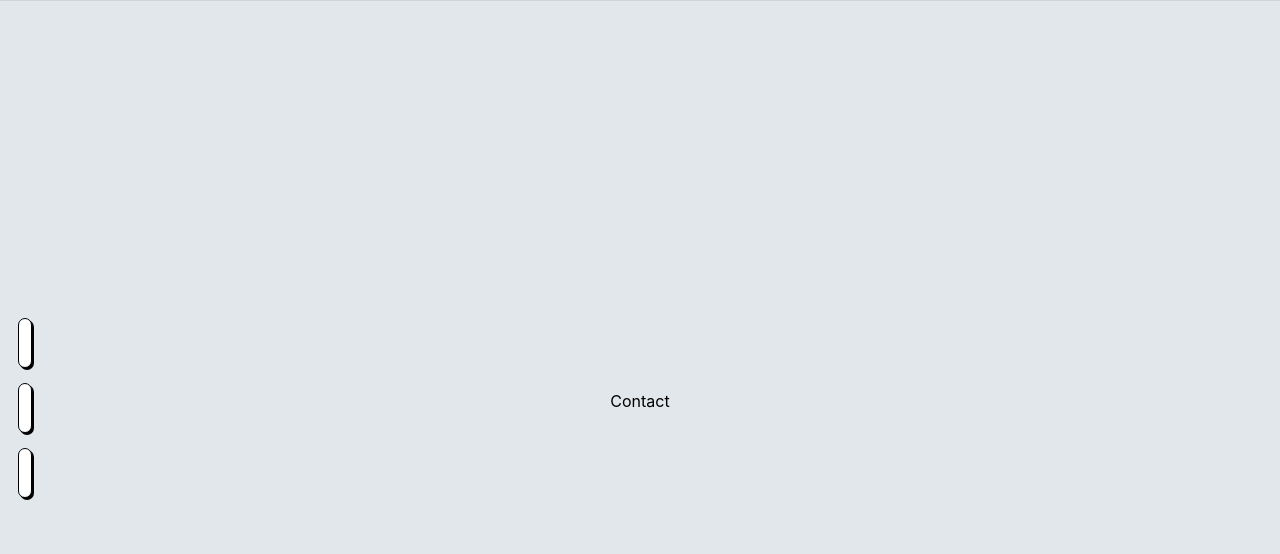
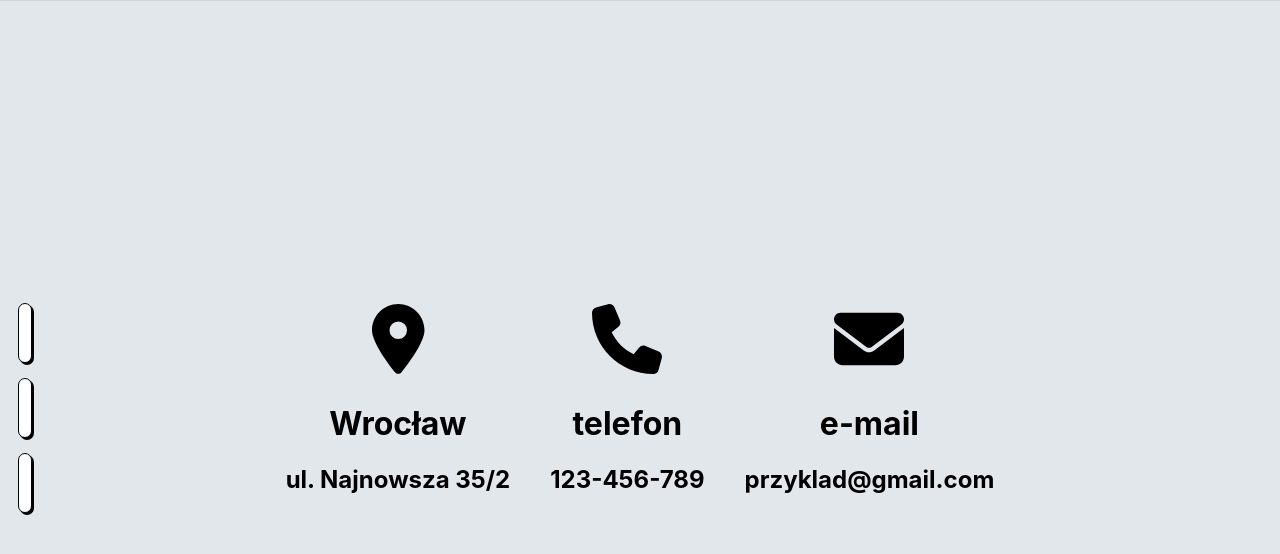
Before and after one commit to patryk-olti/physiotherapistPage, a React (Create React App) app: page / in a window 1280 px wide. Both pictures are taken after a click on the button 25 px from the left and 472 px from the top of the page. Shown: the part 2329-2883 px from the top of the page. Built offline with nearby package versions, Linux system fonts and the light colour scheme.

Commit message:
finished contact section

```diff
--- a/src/sections/Contact.js
+++ b/src/sections/Contact.js
@@ -1,13 +1,51 @@
-import React from 'react';
+import React, { useEffect, useRef } from 'react';
+
+import gsap from 'gsap';
+import { ScrollTrigger } from "gsap/dist/ScrollTrigger";
+
+import { FontAwesomeIcon } from '@fortawesome/react-fontawesome'
+import { faLocationDot, faPhone, faEnvelope } from '@fortawesome/free-solid-svg-icons';
 
 import styles from '../styles/index.module.css';
+import custom from '../styles/customs.module.css';
 
 const Contact = () => {
 
+    const sectionRef = useRef();
+
+    gsap.registerPlugin(ScrollTrigger);
+
+    useEffect( () => {
+        gsap.fromTo( sectionRef.current, { y: '+=100', alpha: 0}, { y: 0, alpha: 1, duration: 1.5, scrollTrigger: {
+            trigger: '#contact',
+            start: 'top 40%',
+            end: 'top top',
+            scrub: 1
+        }})
+    }, [])
+
     return(
         <div className={styles.container} id='contact'>
-            <div className={styles.content__flexColumn}>
-                Contact
+            <div className={styles.content__flexColumn} ref={sectionRef}>
+                <div className={styles.content__flexRow}>
+                    <div className={custom.tile} >
+                        <a href="#" className={styles.iconLarge}> <FontAwesomeIcon icon={faLocationDot} /> </a>
+                        <h1> Wrocław </h1>
+                        <h2> ul. Najnowsza 35/2 </h2>
+                    </div>
+
+                    <div className={custom.tile}>
+                        <a href="#" className={styles.iconLarge}> <FontAwesomeIcon icon={faPhone} /> </a>
+                        <h1> telefon </h1>
+                        <h2> 123-456-789 </h2>
+                    </div>
+
+                    <div className={custom.tile}>
+                        <a href="#" className={styles.iconLarge}> <FontAwesomeIcon icon={faEnvelope} /> </a>
+                        <h1> e-mail </h1>
+                        <h2> przyklad@gmail.com </h2>
+                    </div>
+                </div>
             </div>
         </div>
     )
--- a/src/sections/Offerts.js
+++ b/src/sections/Offerts.js
@@ -1,4 +1,4 @@
-import React, { useEffect, useRef, useContext } from 'react';
+import React, { useEffect, useRef } from 'react';
 
 import gsap from 'gsap';
 import { ScrollTrigger } from "gsap/dist/ScrollTrigger";
--- a/src/styles/customs.module.css
+++ b/src/styles/customs.module.css
@@ -100,7 +100,7 @@
 }
 
 .menu__tile{
-    height: 50px;
+    height: 60px;
     width: 10px;
     margin-top: 15px;
 
@@ -110,3 +110,8 @@
     background-color: white;
     cursor: pointer;
 }
+
+/* CONTACT */
+.tile{
+    padding: 20px;
+}
--- a/src/styles/index.module.css
+++ b/src/styles/index.module.css
@@ -67,6 +67,13 @@ section{
     color: black;
 }
 
+.iconLarge{
+    display: block;
+    font-size: 70px;
+    margin: 10px;
+    color: black;
+}
+
 .icon:hover{
     color: brown;
 }
```
